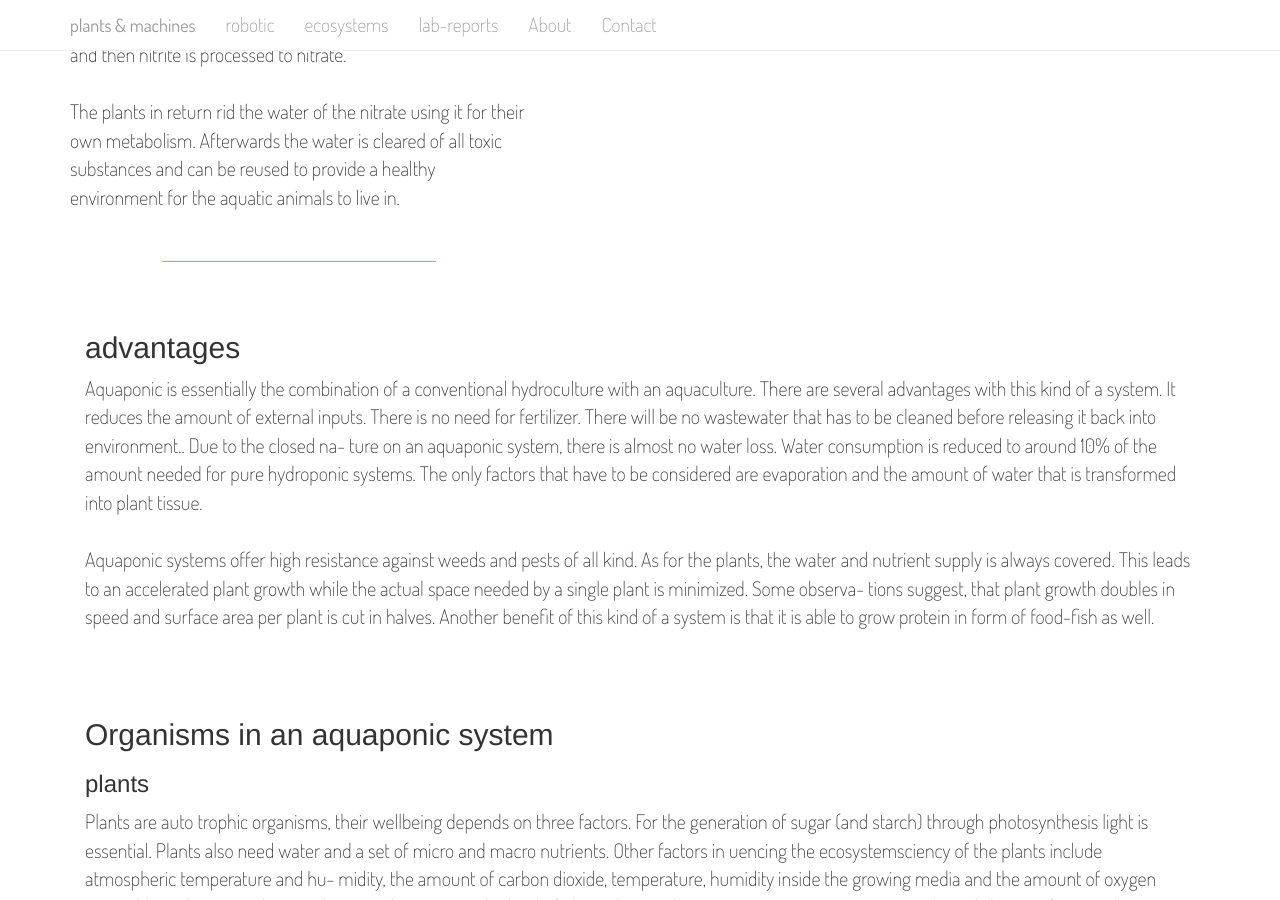
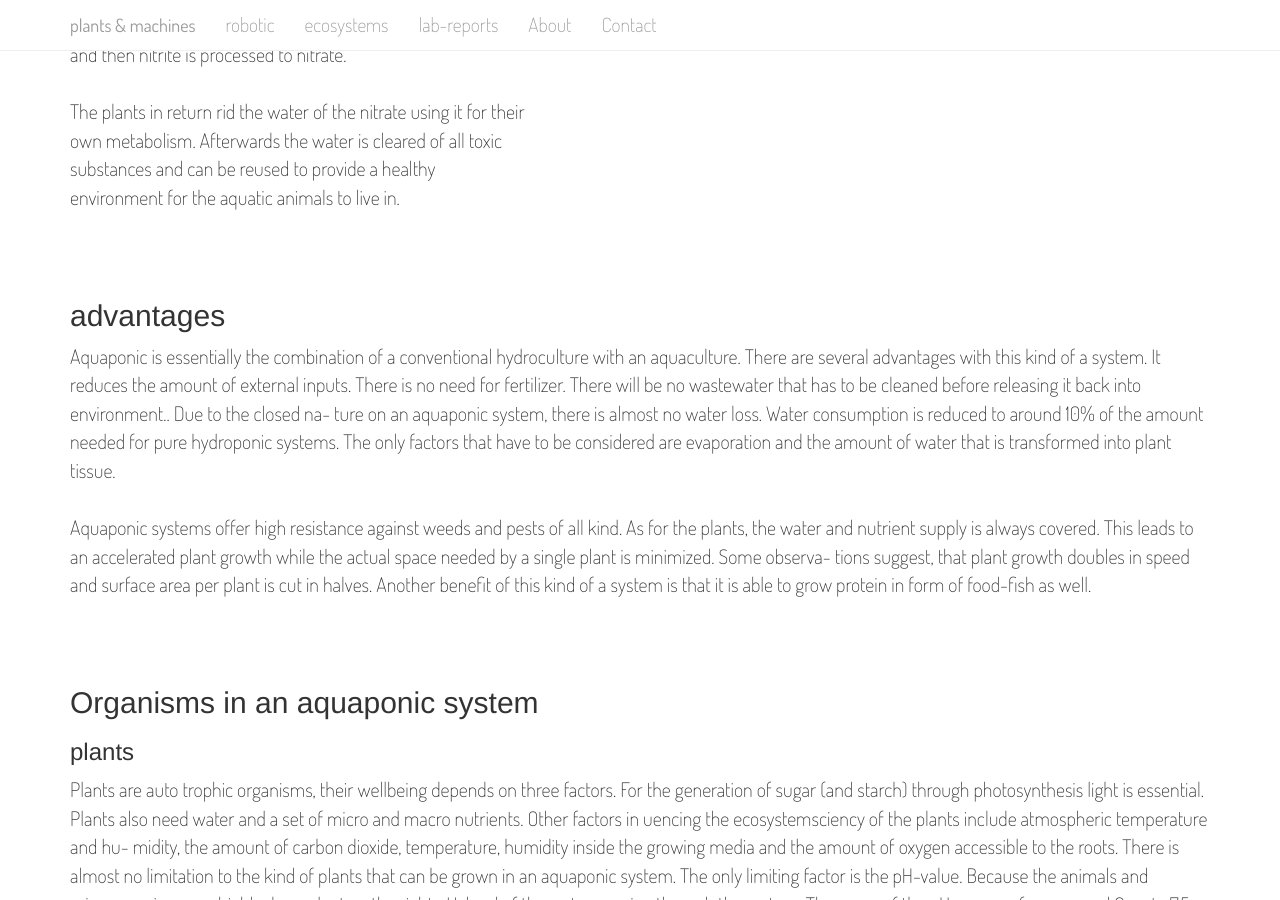
Before and after one commit to plantsandmachines/plantsandmachines.github.io, a Jekyll site: the page built from aquaponic/index.html, in a window 1280 px wide and 900 px high, scrolled down 817 px. Built offline with Jekyll 4.4.1, drawn with Linux system fonts in a browser that asks for light colours; nearby versions of some CDN libraries; Markdown is read by kramdown in place of the engine named in the settings.

Commit message:
layout ecosystem2

```diff
--- a/aquaponic/index.html
+++ b/aquaponic/index.html
@@ -29,15 +29,14 @@ The plants in return rid the water of the
 nitrate using it for their own metabolism. Afterwards the water is cleared of all
 toxic substances and can be reused to provide a healthy environment for the aquatic animals
 to live in.
-<br/><br/><hr/><br/>
-</div>
-</div>
+</p><br/><br/>
+			</div>
+		</div>
 
-<div class="container"
-<div class="row">
-
-<h2>advantages</h2>
-Aquaponic is essentially the combination of a conventional
+		<div class="row">
+			<div class="col-md-12">
+			<h2>advantages</h2>
+			<p>Aquaponic is essentially the combination of a conventional
 hydroculture with an aquaculture.
 There are several advantages with this kind of a system. It reduces the amount
 of external inputs. There is no need for fertilizer. There will be no wastewater
@@ -54,7 +53,9 @@ while the actual space needed by a single plant is minimized. Some observa-
 tions suggest, that plant growth doubles in speed and surface area per plant is
 cut in halves. Another benefit of this kind of a system is that it is able to grow
 protein in form of food-fish as well.</p>
-<br/><br/>
+</p><br/><br/>
+
+
 <h2>Organisms in an aquaponic system</h2>
 <h3>plants</h3>
 Plants are auto trophic organisms, their wellbeing depends on three factors. For
```
